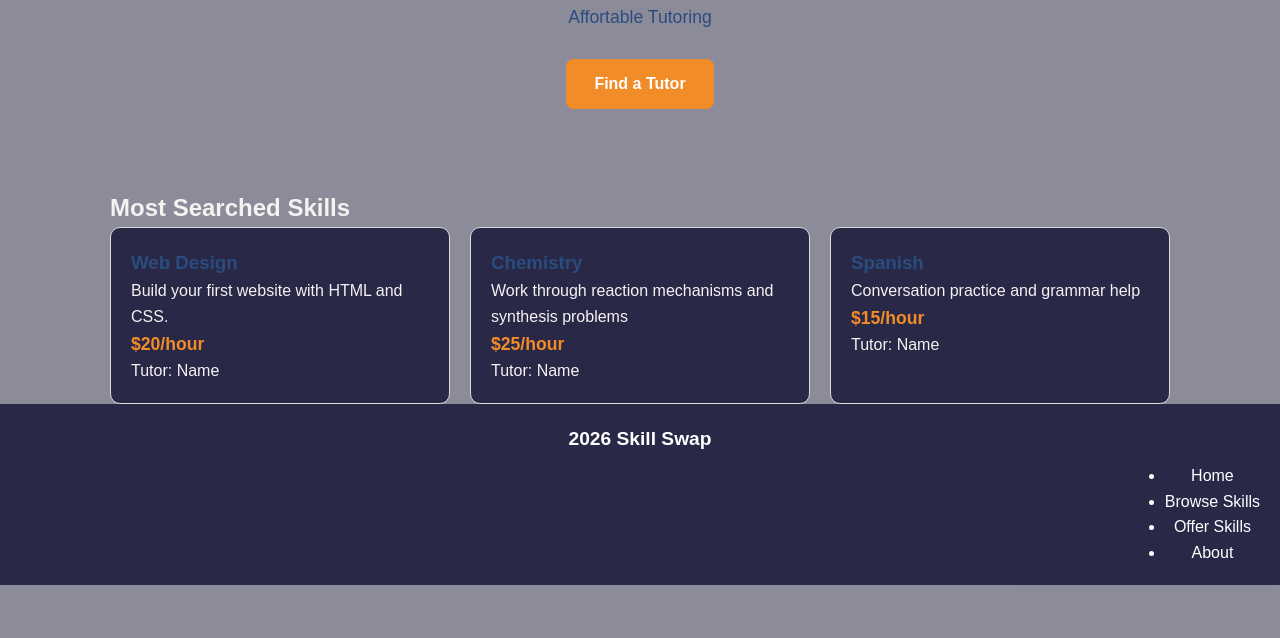
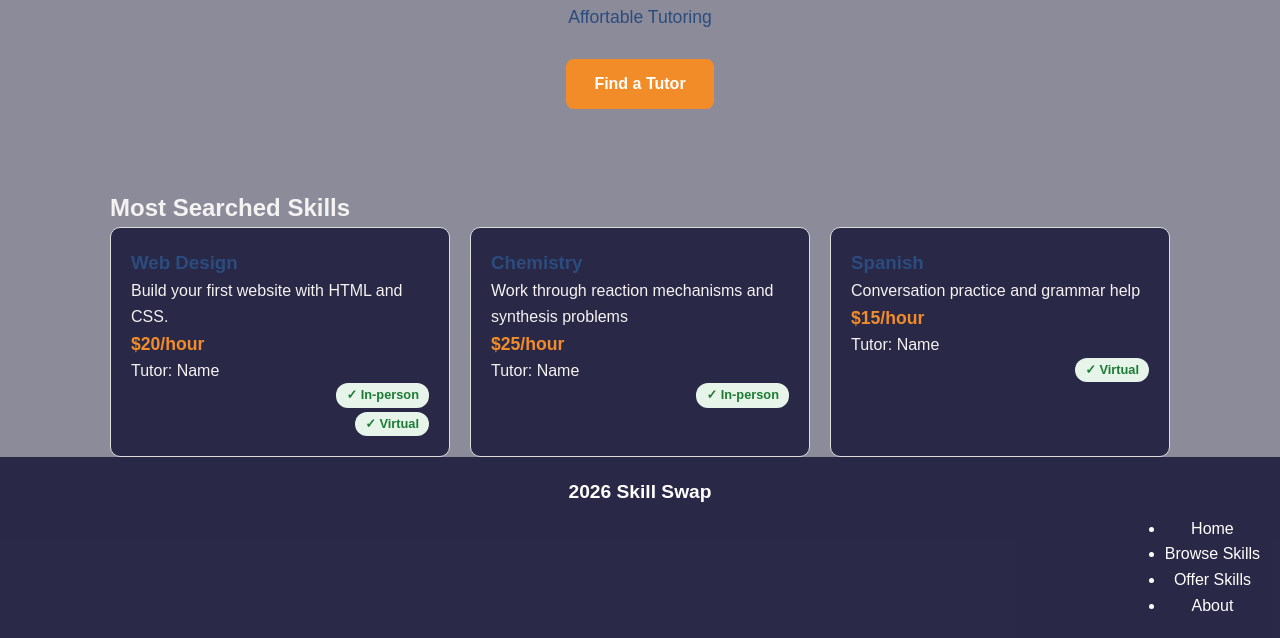
Before and after one commit to nicholasferreira1-jpg/skillswap-NicholasFerreira, a plain HTML site: page index.html in a window 1280 px wide. Shown: the part 222-860 px from the top of the page. Before the commit the page ends 807 px from the top, so only its background shows below. Drawn offline with Linux system fonts and the light colour scheme.

Commit message:
Added the format option in the skill card. (In person or virtual)

```diff
--- a/index.html
+++ b/index.html
@@ -1,11 +1,13 @@
 <!DOCTYPE html>
 <html lang="en">
+
 <head>
     <meta charset="UTF-8">
     <meta name="viewport" content="width=device-width, initial-scale=1.0">
     <title>Skill Swap</title>
     <link rel="stylesheet" href="styles.css">
 </head>
+
 <body>
     <header>
         <h1>Skill Swap</h1>
@@ -33,6 +35,10 @@
                     <p class="description">Build your first website with HTML and CSS.</p>
                     <p class="price">$20/hour</p>
                     <p class="provider-name">Tutor: Name</p>
+                    <div class="format-badges">
+                        <span class="badge">✓ In-person</span>
+                        <span class="badge">✓ Virtual</span>
+                    </div>
                 </article>
 
                 <article class="skill-card">
@@ -40,6 +46,9 @@
                     <p class="description">Work through reaction mechanisms and synthesis problems</p>
                     <p class="price">$25/hour</p>
                     <p class="provider-name">Tutor: Name</p>
+                    <div class="format-badges">
+                        <span class="badge">✓ In-person</span>
+                    </div>
                 </article>
 
                 <article class="skill-card">
@@ -47,6 +56,9 @@
                     <p class="description">Conversation practice and grammar help</p>
                     <p class="price">$15/hour</p>
                     <p class="provider-name">Tutor: Name</p>
+                    <div class="format-badges">
+                        <span class="badge">✓ Virtual</span>
+                    </div>
                 </article>
             </div>
         </section>
@@ -65,4 +77,5 @@
     </footer>
     <script src="script.js"></script>
 </body>
+
 </html>
--- a/styles.css
+++ b/styles.css
@@ -150,3 +150,20 @@ footer h2 {
     color: #f28c28;
     font-size: 1.1rem;
 }
+
+.format-badges {
+    display: flex;
+    flex-direction: column;
+    align-items: flex-end;
+    gap: 4px;
+}
+
+.badge {
+    background-color: #e6f4ea;
+    color: #1e7b34;
+    font-size: 0.8rem;
+    font-weight: bold;
+    padding: 2px 10px;
+    border-radius: 12px;
+    white-space: nowrap;
+}
```
